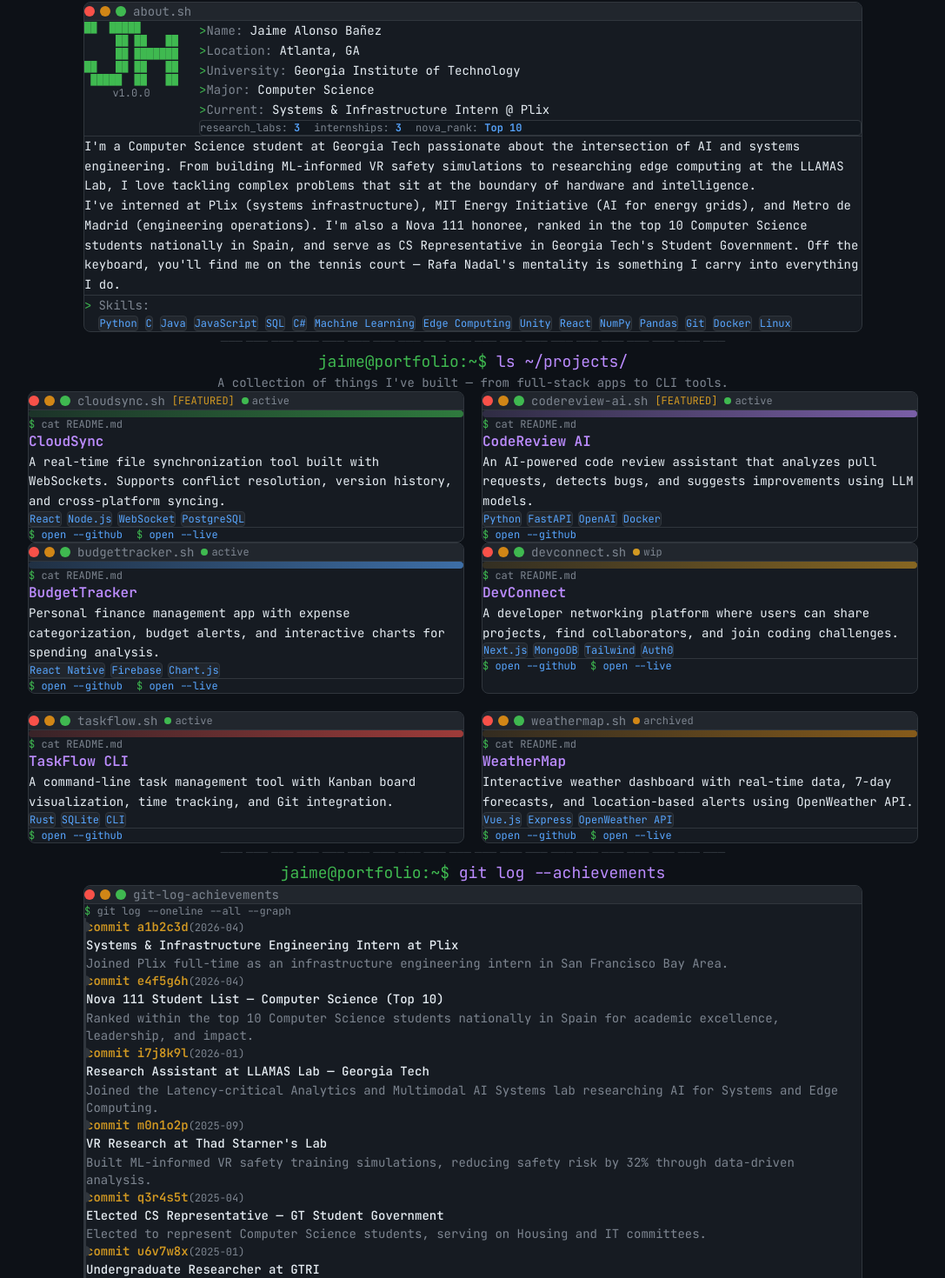
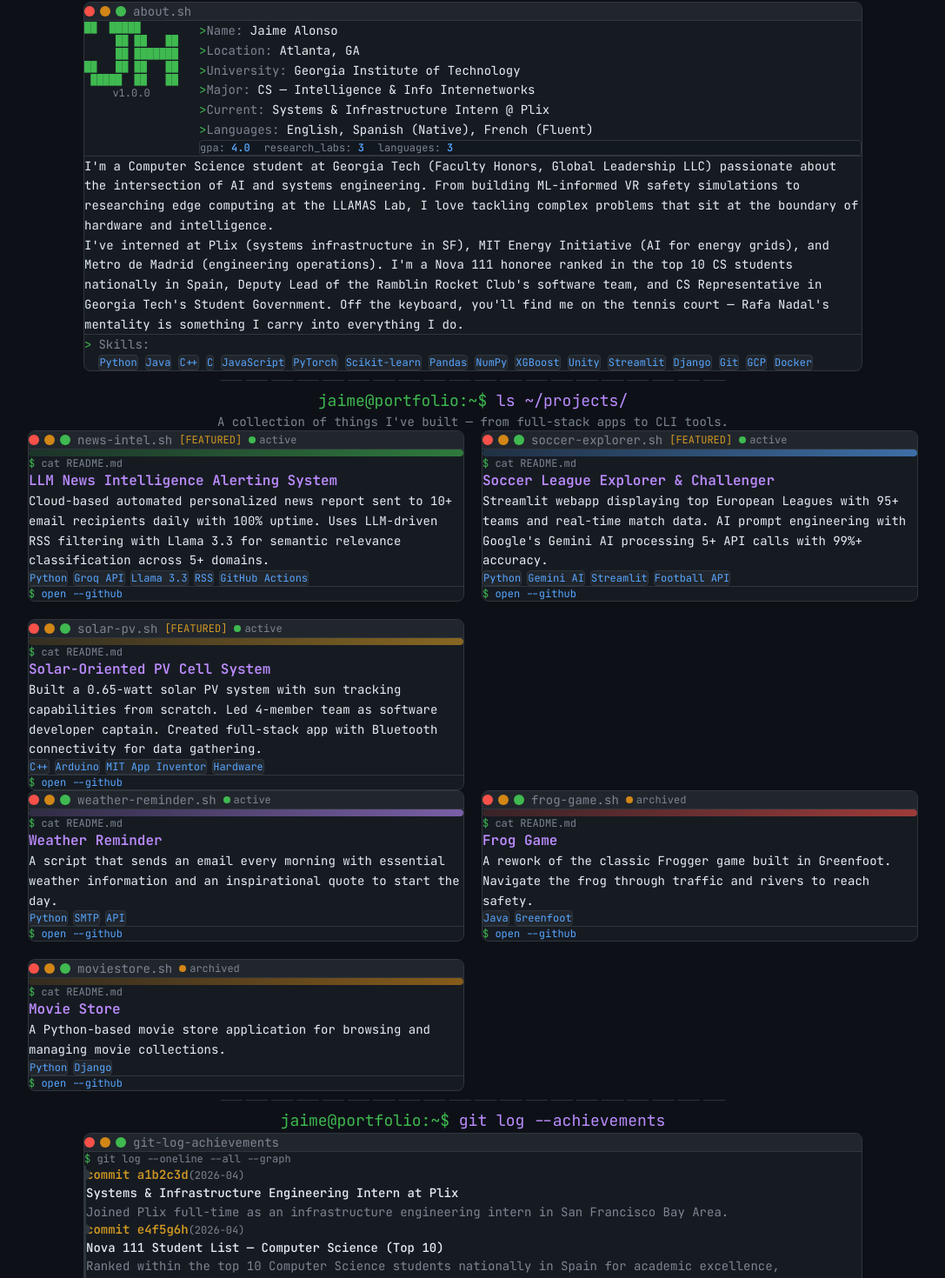
Before and after one commit to JaimeJr1/Portfolio, a React (Vite) app: page / in a window 1280 px wide. Shown: the part 868-2338 px from the top of the page at 87% size, without its empty margins (96-1183 px from the left). Built offline with nearby package versions, Linux system fonts and the light colour scheme.

Commit message:
Add real projects from resume + GitHub, update resume data, fix email and skills

```diff
--- a/src/data/projects.js
+++ b/src/data/projects.js
@@ -1,66 +1,66 @@
 export const projects = [
   {
-    title: 'CloudSync',
-    filename: 'cloudsync.sh',
-    description: 'A real-time file synchronization tool built with WebSockets. Supports conflict resolution, version history, and cross-platform syncing.',
-    tech: ['React', 'Node.js', 'WebSocket', 'PostgreSQL'],
-    github: 'https://github.com',
-    live: 'https://example.com',
+    title: 'LLM News Intelligence Alerting System',
+    filename: 'news-intel.sh',
+    description: 'Cloud-based automated personalized news report sent to 10+ email recipients daily with 100% uptime. Uses LLM-driven RSS filtering with Llama 3.3 for semantic relevance classification across 5+ domains.',
+    tech: ['Python', 'Groq API', 'Llama 3.3', 'RSS', 'GitHub Actions'],
+    github: 'https://github.com/JaimeJr1/NewsScraper',
+    live: null,
     status: 'active',
     featured: true,
     color: '#3fb950',
   },
   {
-    title: 'CodeReview AI',
-    filename: 'codereview-ai.sh',
-    description: 'An AI-powered code review assistant that analyzes pull requests, detects bugs, and suggests improvements using LLM models.',
-    tech: ['Python', 'FastAPI', 'OpenAI', 'Docker'],
-    github: 'https://github.com',
+    title: 'Soccer League Explorer & Challenger',
+    filename: 'soccer-explorer.sh',
+    description: 'Streamlit webapp displaying top European Leagues with 95+ teams and real-time match data. AI prompt engineering with Google\'s Gemini AI processing 5+ API calls with 99%+ accuracy.',
+    tech: ['Python', 'Gemini AI', 'Streamlit', 'Football API'],
+    github: null,
     live: null,
     status: 'active',
     featured: true,
+    color: '#58a6ff',
+  },
+  {
+    title: 'Solar-Oriented PV Cell System',
+    filename: 'solar-pv.sh',
+    description: 'Built a 0.65-watt solar PV system with sun tracking capabilities from scratch. Led 4-member team as software developer captain. Created full-stack app with Bluetooth connectivity for data gathering.',
+    tech: ['C++', 'Arduino', 'MIT App Inventor', 'Hardware'],
+    github: 'https://github.com/JaimeJr1/Solar-Oriented-PV-Cell-Code',
+    live: null,
+    status: 'active',
+    featured: true,
+    color: '#d29922',
+  },
+  {
+    title: 'Weather Reminder',
+    filename: 'weather-reminder.sh',
+    description: 'A script that sends an email every morning with essential weather information and an inspirational quote to start the day.',
+    tech: ['Python', 'SMTP', 'API'],
+    github: 'https://github.com/JaimeJr1/WeatherReminder',
+    live: null,
+    status: 'active',
+    featured: false,
     color: '#bc8cff',
   },
   {
-    title: 'BudgetTracker',
-    filename: 'budgettracker.sh',
-    description: 'Personal finance management app with expense categorization, budget alerts, and interactive charts for spending analysis.',
-    tech: ['React Native', 'Firebase', 'Chart.js'],
-    github: 'https://github.com',
-    live: 'https://example.com',
-    status: 'active',
-    featured: false,
-    color: '#58a6ff',
-  },
-  {
-    title: 'DevConnect',
-    filename: 'devconnect.sh',
-    description: 'A developer networking platform where users can share projects, find collaborators, and join coding challenges.',
-    tech: ['Next.js', 'MongoDB', 'Tailwind', 'Auth0'],
-    github: 'https://github.com',
-    live: 'https://example.com',
-    status: 'in-progress',
-    featured: false,
-    color: '#d29922',
-  },
-  {
-    title: 'TaskFlow CLI',
-    filename: 'taskflow.sh',
-    description: 'A command-line task management tool with Kanban board visualization, time tracking, and Git integration.',
-    tech: ['Rust', 'SQLite', 'CLI'],
-    github: 'https://github.com',
+    title: 'Frog Game',
+    filename: 'frog-game.sh',
+    description: 'A rework of the classic Frogger game built in Greenfoot. Navigate the frog through traffic and rivers to reach safety.',
+    tech: ['Java', 'Greenfoot'],
+    github: 'https://github.com/JaimeJr1/Frog_Game',
     live: null,
-    status: 'active',
+    status: 'archived',
     featured: false,
     color: '#f85149',
   },
   {
-    title: 'WeatherMap',
-    filename: 'weathermap.sh',
-    description: 'Interactive weather dashboard with real-time data, 7-day forecasts, and location-based alerts using OpenWeather API.',
-    tech: ['Vue.js', 'Express', 'OpenWeather API'],
-    github: 'https://github.com',
-    live: 'https://example.com',
+    title: 'Movie Store',
+    filename: 'moviestore.sh',
+    description: 'A Python-based movie store application for browsing and managing movie collections.',
+    tech: ['Python', 'Django'],
+    github: 'https://github.com/JaimeJr1/moviesstore',
+    live: null,
     status: 'archived',
     featured: false,
     color: '#d18616',
--- a/src/data/resume.js
+++ b/src/data/resume.js
@@ -2,13 +2,12 @@ export const resume = {
   education: [
     {
       school: 'Georgia Institute of Technology',
-      degree: 'B.S. Computer Science',
-      date: 'Expected 2027',
-      gpa: '',
+      degree: 'B.S. Computer Science — Intelligence & Info Internetworks',
+      date: 'Expected May 2028',
+      gpa: '4.0',
       highlights: [
-        'AI Systems & Edge Computing Research at LLAMAS Lab',
-        'Computer Science Representative — Student Government Association',
-        'VIP Program Researcher at Thad Starner\'s Lab',
+        'Global Leadership LLC, Faculty Honors',
+        'Certification: SEPE - Industrial Applications of ML and AI at Ironhack',
       ],
     },
   ],
@@ -18,8 +17,7 @@ export const resume = {
       company: 'Plix',
       date: 'Apr 2026 - Present',
       bullets: [
-        'Full-time systems and infrastructure engineering role',
-        'Working on-site in the San Francisco Bay Area',
+        'Full-time systems and infrastructure engineering role in San Francisco Bay Area',
       ],
     },
     {
@@ -33,48 +31,42 @@ export const resume = {
       ],
     },
     {
-      title: 'Research Assistant — Thad Starner\'s Lab',
+      title: 'VIP Research Assistant — Thad Starner\'s Lab',
       company: 'Georgia Tech VIP Program',
-      date: 'Sep 2025 - Feb 2026',
+      date: 'Aug 2025 - Present',
       bullets: [
         'Enabled ML-informed safety training by analyzing HCI data from VR simulations',
-        'Implemented instrumented VR simulation pipelines in Unity with event-driven logging for 5+ scenarios',
+        'Implemented VR simulation pipelines in Unity with event-driven logging for 5+ scenarios',
         'Processed simulation data using Python (NumPy, Pandas, SciPy) to decrease safety risk by 32%',
         'Managed Git-based collaborative workflows for 10+ researchers',
       ],
     },
     {
-      title: 'Undergraduate Researcher',
+      title: 'Undergraduate Research Assistant — Gleason Lab',
       company: 'Georgia Tech Research Institute',
       date: 'Jan 2025 - Sep 2025',
       bullets: [
-        'Applied ML models to analyze dataset of 6,000+ patients to identify CPD risk factors',
+        'Applied ML models to analyze dataset of 6,000+ patients to identify CPD risk factors affecting 65% of Ethiopian women',
         'Built binary classification models (Logistic Regression, Random Forest, XGBoost) with 97.25% precision',
-        'Processed and validated 400+ data entries, reducing data collection errors',
+        'Processed and validated 400+ data entries in Kobo Toolbox, reducing data collection errors',
+        'Performed double data entry on 50+ records weekly, maintaining 99%+ accuracy',
       ],
     },
     {
-      title: 'Intern',
+      title: 'IT and Machine Learning Intern',
       company: 'MIT Energy Initiative',
       date: 'Jul 2023 - Aug 2023',
       bullets: [
-        'Aided in AI project GenX analyzing data for US grid ERCOT',
-        'Gained insight into lab research and Jupyter Notebook workflows',
-      ],
-    },
-    {
-      title: 'Intern',
-      company: 'Metro de Madrid',
-      date: 'Jun 2023',
-      bullets: [
-        'Shadowed engineering operations in energy saving & regeneration of Madrid subway system',
+        'Accelerated renewable energy integration through analysis of 2+ years of ERCOT grid data',
+        'Enabled strategic development of AI-driven grid optimization tool GenX for a 6-person team of MBA and PhD researchers',
+        'Enhanced research team productivity by delivering daily presentations to senior researchers',
       ],
     },
   ],
   skills: {
-    languages: ['Python', 'C', 'Java', 'SQL', 'JavaScript', 'C#'],
-    frameworks: ['NumPy', 'Pandas', 'SciPy', 'Unity', 'React', 'Node.js'],
-    tools: ['Git', 'Docker', 'Jupyter', 'Linux', 'Kobo Toolbox', 'XGBoost'],
-    research: ['Machine Learning', 'Edge Computing', 'AI Systems', 'VR/HCI'],
+    languages: ['Python', 'Java', 'C++', 'C#', 'C', 'JavaScript', 'HTML/CSS'],
+    'ml/data': ['Scikit-learn', 'PyTorch', 'Pandas', 'NumPy', 'Streamlit', 'XGBoost', 'HuggingFace'],
+    tools: ['Git', 'GitHub Actions', 'VS Code', 'Django', 'Kobo Toolbox', 'Jupyter'],
+    'cloud & ai': ['Google Cloud', 'Gemini AI', 'PythonAnywhere', 'MySQL', 'Groq'],
   },
 }
--- a/src/data/socialLinks.js
+++ b/src/data/socialLinks.js
@@ -1,5 +1,5 @@
 export const socialLinks = [
   { label: 'GitHub', url: 'https://github.com/JaimeJr1', icon: 'github' },
   { label: 'LinkedIn', url: 'https://linkedin.com/in/jaimejr-alonso', icon: 'linkedin' },
-  { label: 'Email', url: 'mailto:jaime@example.com', icon: 'email' },
+  { label: 'Email', url: 'mailto:jalonso34@gatech.edu', icon: 'email' },
 ]
--- a/src/sections/About.jsx
+++ b/src/sections/About.jsx
@@ -5,23 +5,24 @@ import CommandOutput from '../components/terminal/CommandOutput'
 import Badge from '../components/ui/Badge'
 
 const info = [
-  { label: 'Name', value: 'Jaime Alonso Bañez' },
+  { label: 'Name', value: 'Jaime Alonso' },
   { label: 'Location', value: 'Atlanta, GA' },
   { label: 'University', value: 'Georgia Institute of Technology' },
-  { label: 'Major', value: 'Computer Science' },
+  { label: 'Major', value: 'CS — Intelligence & Info Internetworks' },
   { label: 'Current', value: 'Systems & Infrastructure Intern @ Plix' },
+  { label: 'Languages', value: 'English, Spanish (Native), French (Fluent)' },
 ]
 
 const skills = [
-  'Python', 'C', 'Java', 'JavaScript', 'SQL', 'C#',
-  'Machine Learning', 'Edge Computing', 'Unity',
-  'React', 'NumPy', 'Pandas', 'Git', 'Docker', 'Linux',
+  'Python', 'Java', 'C++', 'C', 'JavaScript',
+  'PyTorch', 'Scikit-learn', 'Pandas', 'NumPy', 'XGBoost',
+  'Unity', 'Streamlit', 'Django', 'Git', 'GCP', 'Docker',
 ]
 
 const quickStats = [
+  { label: 'gpa', value: '4.0' },
   { label: 'research_labs', value: '3' },
-  { label: 'internships', value: '3' },
-  { label: 'nova_rank', value: 'Top 10' },
+  { label: 'languages', value: '3' },
 ]
 
 export default function About() {
@@ -66,17 +67,17 @@ export default function About() {
 
           <div className="mt-6 border-t border-border pt-5 space-y-4">
             <p className="text-text-primary leading-relaxed">
-              I'm a Computer Science student at Georgia Tech passionate about the intersection of
-              AI and systems engineering. From building ML-informed VR safety simulations to
-              researching edge computing at the LLAMAS Lab, I love tackling complex problems
-              that sit at the boundary of hardware and intelligence.
+              I'm a Computer Science student at Georgia Tech (Faculty Honors, Global Leadership LLC)
+              passionate about the intersection of AI and systems engineering. From building ML-informed
+              VR safety simulations to researching edge computing at the LLAMAS Lab, I love tackling
+              complex problems that sit at the boundary of hardware and intelligence.
             </p>
             <p className="text-text-primary leading-relaxed">
-              I've interned at Plix (systems infrastructure), MIT Energy Initiative (AI for energy grids),
-              and Metro de Madrid (engineering operations). I'm also a Nova 111 honoree, ranked in the
-              top 10 Computer Science students nationally in Spain, and serve as CS Representative
-              in Georgia Tech's Student Government. Off the keyboard, you'll find me on the tennis
-              court — Rafa Nadal's mentality is something I carry into everything I do.
+              I've interned at Plix (systems infrastructure in SF), MIT Energy Initiative (AI for energy grids),
+              and Metro de Madrid (engineering operations). I'm a Nova 111 honoree ranked in the top 10 CS
+              students nationally in Spain, Deputy Lead of the Ramblin Rocket Club's software team, and CS
+              Representative in Georgia Tech's Student Government. Off the keyboard, you'll find me on the
+              tennis court — Rafa Nadal's mentality is something I carry into everything I do.
             </p>
           </div>
 
--- a/src/sections/Hero.jsx
+++ b/src/sections/Hero.jsx
@@ -21,9 +21,9 @@ const COMMANDS = {
   neofetch    — show system info
   vamos       — a little inspiration`,
 
-  skills: `Languages:  Python, C, Java, JavaScript, SQL, C#
-Research:   Machine Learning, Edge Computing, AI Systems, VR/HCI
-Tools:      Git, Docker, Jupyter, Linux, Unity, NumPy, Pandas`,
+  skills: `Languages:  Python, Java, C++, C, JavaScript, C#
+ML/Data:    PyTorch, Scikit-learn, Pandas, NumPy, XGBoost, HuggingFace
+Tools:      Git, GitHub Actions, Django, Streamlit, GCP, Groq`,
 
   date: () => new Date().toString(),
 
--- a/src/utils/constants.js
+++ b/src/utils/constants.js
@@ -1,8 +1,8 @@
 export const SITE = {
-  name: 'Jaime Alonso Bañez',
+  name: 'Jaime Alonso',
   title: 'AI Systems & Edge Computing Researcher | CS @ Georgia Tech',
   prompt: 'jaime@portfolio',
-  email: 'jaime@example.com',
+  email: 'jalonso34@gatech.edu',
   currentlyWorkingOn: 'Plix AI — Systems & Infrastructure',
   sourceCode: 'https://github.com/JaimeJr1/Portfolio',
 }
```
Also changed, not shown: 1 other file (tests, documents, lock files or other folders).
